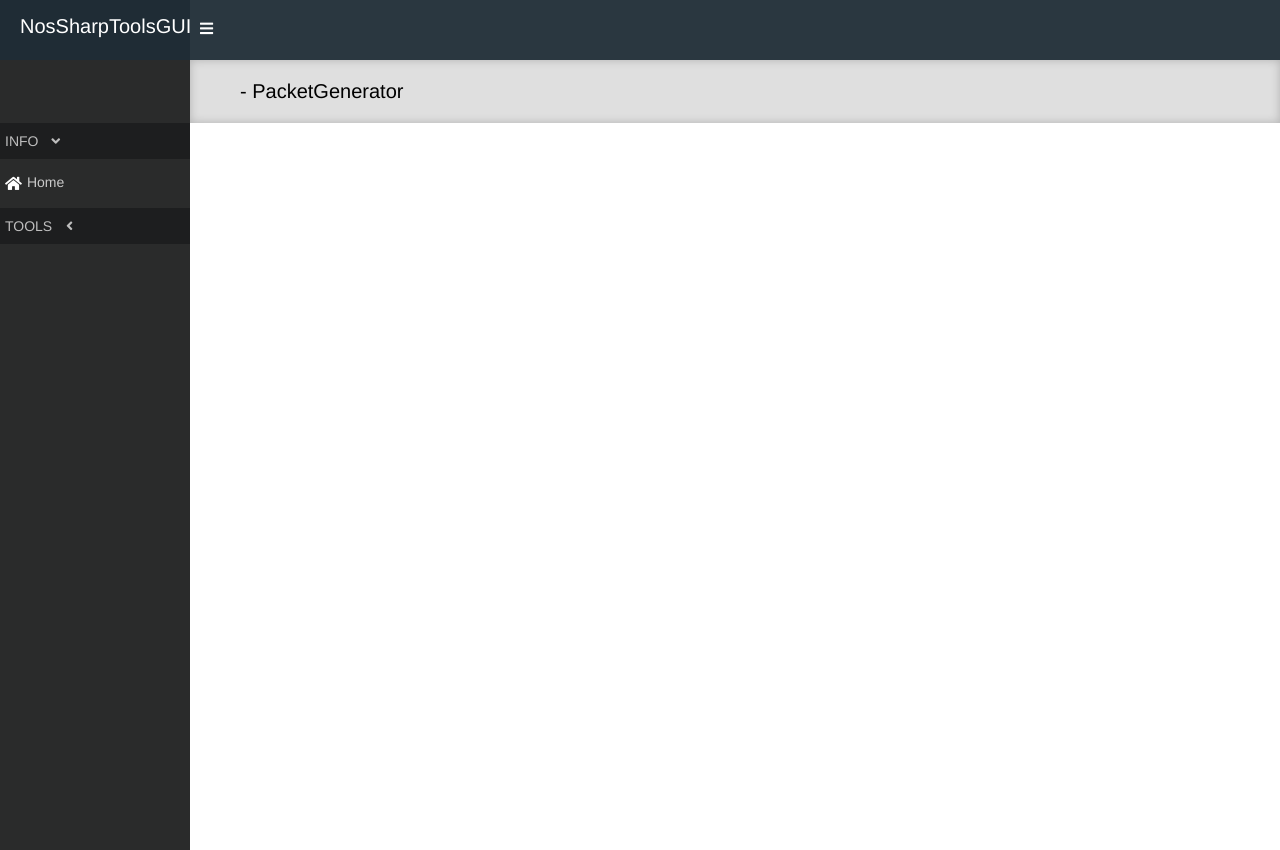
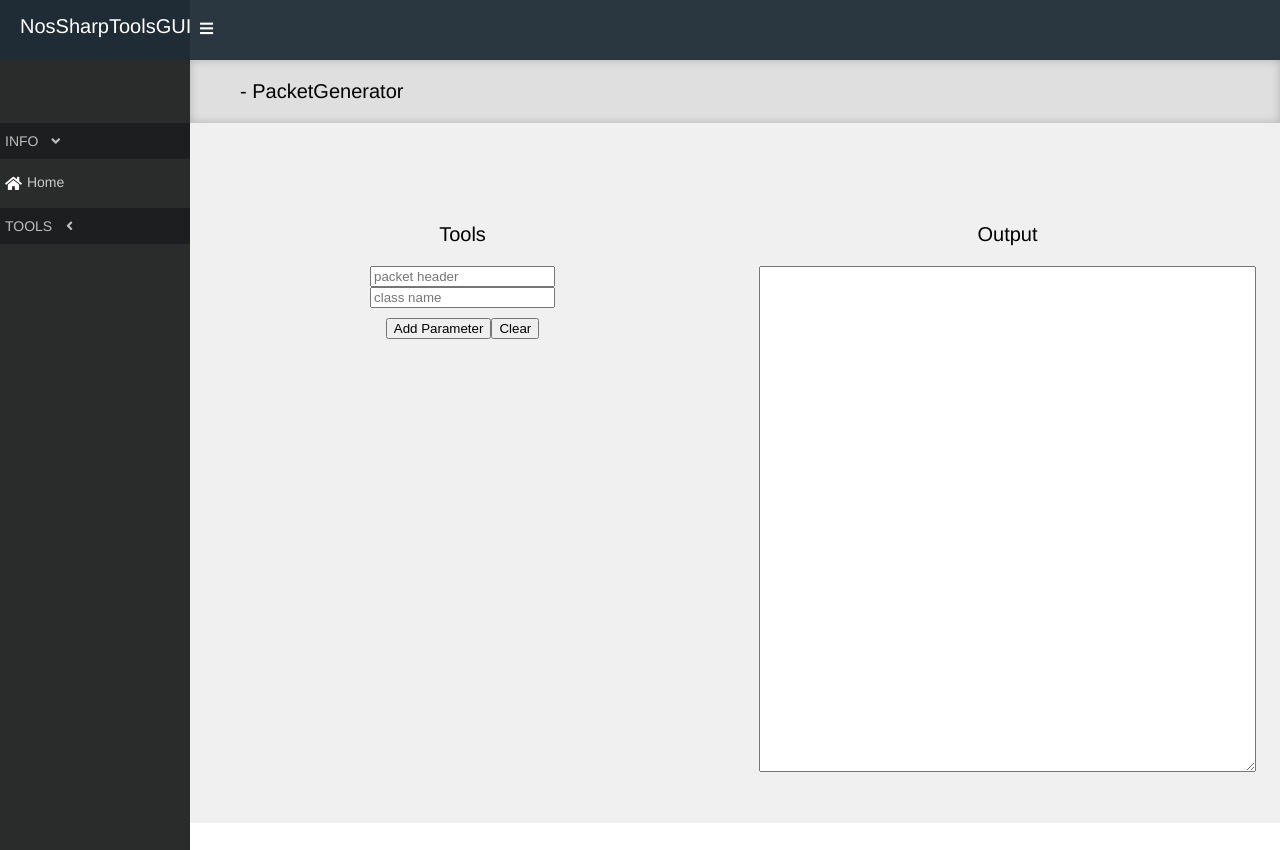
Before and after one commit to AntoineCrb/NosSharpToolsGUI, a Vue app: page /#/packet-generator in a window 1280 px wide. Shown: the top 850 px of the page. Built offline with nearby package versions, Linux system fonts and the light colour scheme.

Commit message:
add packet generator

```diff
--- a/src/components/tools/PacketGenerator.Vue
+++ b/src/components/tools/PacketGenerator.Vue
@@ -1,15 +1,118 @@
 <template>
-    <div>
-
+    <div class="packet-generator">
+        <div class="tool-panel">
+            <a class="sub-title">Tools</a>
+            <input type="text" v-model="packetHeader" placeholder="packet header"/><br>
+            <input type="text" v-model="className" placeholder="class name" class="input-class"/><br>
+            <button type="button" class="button" @click="addParam()">Add Parameter</button>
+            <div v-for="(p, index) in parameters" :key="index">
+              <i class="delete fas fa-times" @click="parameters.splice(index,1)"></i>
+              {{index}}.
+              <input type="text" v-model="p.type" placeholder="type" size="6"/>
+              <input type="text" v-model="p.name" placeholder="name" size="8"/>
+              <input type="checkbox" v-model="p.optional" placeholder="optional"/> optional
+            </div>
+            <button type="button" class="button" @click="clear()">Clear</button>
+        </div>
+        <div class="output-panel">
+            <a class="sub-title">Output</a>
+            <textarea type="text" v-html="output" readonly class="output"></textarea>
+        </div>
     </div>
 </template>
 
 <script>
 export default {
-
-}
+  data() {
+    return {
+      packetHeader: "",
+      className: "",
+      parameters: [],
+      output: ``
+    };
+  },
+  methods: {
+    updateOutput() {
+      var str = "";
+      this.parameters.forEach(
+        p =>
+          (str += `\t[PacketIndex(${this.parameters.indexOf(p)}${
+            p.optional ? ", IsOptional = true" : ""
+          })]\n\tpublic ${p.type} ${p.name} {get; set; }\n\n`)
+      );
+      this.output = `[PacketHeader("${this.packetHeader}")]\npublic class ${
+        this.className
+      }\n{\n${str}}`;
+    },
+    addParam() {
+      this.parameters.push({
+        type: "",
+        name: "",
+        optional: false
+      });
+    },
+    clear() {
+      this.packetHeader = "";
+      this.className = "";
+      this.parameters = [];
+    }
+  },
+  watch: {
+    packetHeader() {
+      this.updateOutput();
+    },
+    className() {
+      this.updateOutput();
+    },
+    parameters: {
+      handler: function(val, oldVal) {
+        this.updateOutput();
+      },
+      deep: true
+    }
+  }
+};
 </script>
 
-<style scoped>
+<style scoped lang="scss">
+.packet-generator {
+  width: 100%;
+  padding-top: 100px;
+  display: table;
+  background-color: rgb(240, 240, 240);
+  text-align: center;
+  min-height: 600px;
 
+  .tool-panel {
+    width: 50%;
+    display: table-cell;
+
+    .input-class {
+      margin-bottom: 10px;
+    }
+
+    .delete {
+      cursor: pointer;
+      font-size: 10px;
+      margin-right: 5px;
+    }
+  }
+
+  .output-panel {
+    display: table-cell;
+
+    .output {
+      width: 90%;
+      max-width: 500px;
+      height: 500px;
+      max-height: 500px;
+    }
+  }
+
+  .sub-title {
+    display: block;
+    font-size: 20px;
+    margin-bottom: 20px;
+  }
+}
 </style>
```
Also changed, not shown: 1 other file (tests, documents, lock files or other folders).
